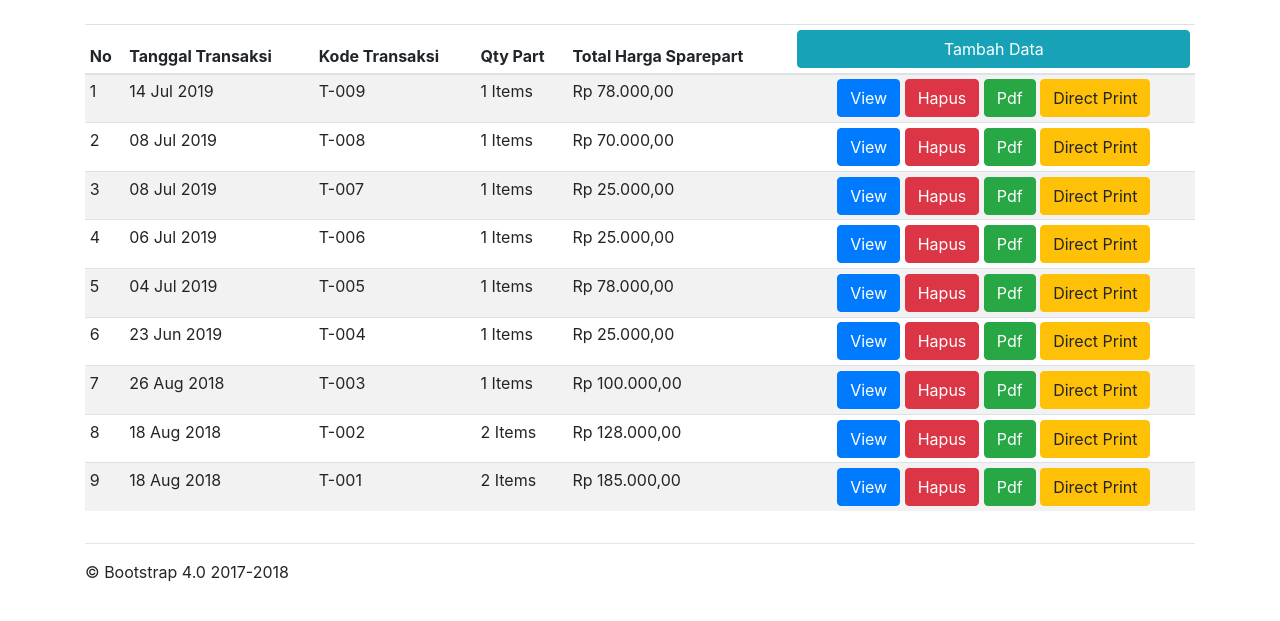
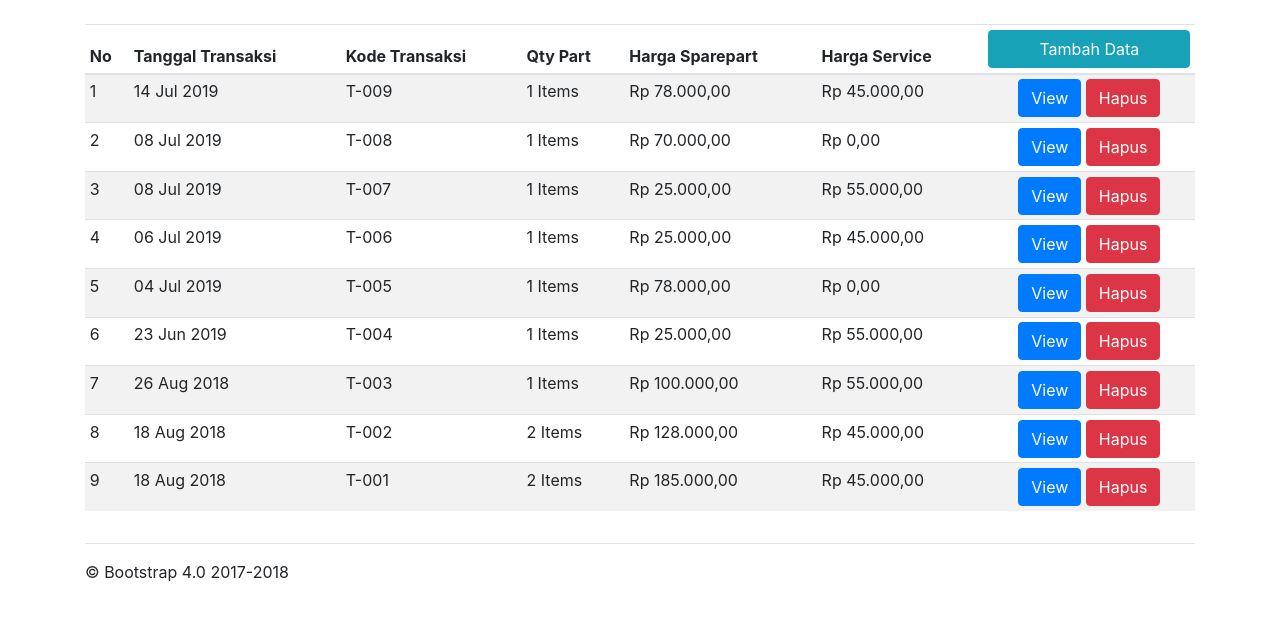
Before and after one commit to yaqie/bengkel_david, a CodeIgniter app: page /database/penjualan in a window 1280 px wide. Shown: the part 56-677 px from the top of the page. Run offline with CodeIgniter, Linux system fonts and the light colour scheme; the visitor is signed in with stand-in values (Sample User, id 1); data comes from the database, SQL or seed files in the repository.

Commit message:
commit ke 2

```diff
--- a/application/config/config.php
+++ b/application/config/config.php
@@ -23,7 +23,9 @@ defined('BASEPATH') OR exit('No direct script access allowed');
 | a PHP script and you can easily do that on your own.
 |
 */
-$config['base_url'] = 'http://localhost/bengkel2/';
+$root = "http://".$_SERVER['HTTP_HOST'];
+$root .= str_replace(basename($_SERVER['SCRIPT_NAME']),"",$_SERVER['SCRIPT_NAME']);
+$config['base_url']    = "$root";
 
 /*
 |--------------------------------------------------------------------------
--- a/application/controllers/Penjualan.php
+++ b/application/controllers/Penjualan.php
@@ -15,7 +15,7 @@ class Penjualan extends CI_Controller{
         $data=array(
             'title'=>'Transaksi',
             'active_penjualan'=>'active',
-            'data_penjualan'=>$this->MyModel->getAllDataPenjualan(),
+            'data_penjualan'=>$this->MyModel->getAllDataPenjualan()
         );
         $this->load->view('element/header',$data);
         $this->load->view('pages/v_penjualan');
@@ -92,6 +92,7 @@ class Penjualan extends CI_Controller{
     }
 //Masukan data dari session ke database
     function simpan_penjualan(){
+        // echo $this->input->post('harga2');
         $data = array(
             'kd_transaksi'=>$this->input->post('kd_transaksi'),
             'kd_pelanggan'=>$this->input->post('kd_pelanggan'),
--- a/application/views/pages/ajax_detail_servis.php
+++ b/application/views/pages/ajax_detail_servis.php
@@ -12,6 +12,7 @@ if(isset($detail_layanan)){
     <label class="form-label">Biaya</label>
     <input name="harga" type="text" value="<?php echo currency_format($row->harga); ?>"
 	class="form-control" readonly>
+    <input name="harga2" type="hidden" value="<?php echo $row->harga; ?>" >
 </fieldset>
     <?php
     }
--- a/application/views/pages/v_master.php
+++ b/application/views/pages/v_master.php
@@ -20,7 +20,7 @@
 		      <li class="nav-item">
             <a class="nav-link" href="#tabPart"  data-toggle="tab">Sparepart</a>
           </li>
-		  </li>
+		  <!-- </li> -->
 		      <li class="nav-item">
             <a class="nav-link" href="#tabService"  data-toggle="tab">Service</a>
           </li>
@@ -32,7 +32,7 @@
           </li>
         </ul>
         <div class="tab-content">
-    <div class="tab-pane active" id="home"><br>ValconWare</div>
+            <div class="tab-pane active" id="home"><br><?php $this->load->view('pages/v_tab_buka_tutup')?></div>
             <div class="tab-pane fade" id="tabPelanggan"><br><?php $this->load->view('pages/v_tab_master_pelanggan')?></div>
             <div class="tab-pane fade" id="tabKendaraan"><br>Halaman belum tersedia</div>
             <div class="tab-pane fade" id="tabPemasok"><br>Halaman belum tersedia</div>
--- a/application/views/pages/v_penjualan.php
+++ b/application/views/pages/v_penjualan.php
@@ -10,7 +10,8 @@
     <th>Tanggal Transaksi</th>
     <th>Kode Transaksi</th>
     <th>Qty Part</th>
-    <th>Total Harga Sparepart</th>
+    <th>Harga Sparepart</th>
+    <th>Harga Service</th>
       <th>
        <a href="<?php echo site_url('penjualan/pages_tambah_penjualan')?>" class="btn  btn-block btn-inverse btn-info" >Tambah Data</a>
       </th>
@@ -21,6 +22,17 @@
     $no=1;
     if(isset($data_penjualan)){
     foreach($data_penjualan as $row){
+      if($row->id_servis != 0){
+        $servis = $this->db->query("SELECT * FROM servis WHERE id_servis = $row->id_servis")->row();
+        if($servis->harga > 0){
+          $harga = $servis->harga;
+        } else if ($servis->harga == 0){
+          $harga = 0;
+        }
+      } else {
+        $harga = 0;
+      }
+
     ?>
         <tr>
         <td><?php echo $no++; ?></td>
@@ -28,12 +40,13 @@
         <td><?php echo $row->kd_transaksi; ?></td>
         <td><?php echo $row->jumlah; ?> Items</td>
         <td><?php echo currency_format($row->biaya_part); ?></td>
+        <td><?php echo currency_format($harga); ?></td>
               <td align="center">
                 <a class="btn btn-primary" href="<?php echo site_url('penjualan/detail_penjualan/'.$row->kd_transaksi)?>" > View</a>
                 <a class="btn btn-danger" href="<?php echo site_url('penjualan/hapus/'.$row->kd_transaksi)?>"
                 onclick="return confirm('Data akan dihapus ?')"> Hapus</a>
-                <a class="btn btn-success" href="#">Pdf</a>
-				<a class="btn btn-warning" href="#">Direct Print</a>
+                <!-- <a class="btn btn-success" href="#">Pdf</a>
+				<a class="btn btn-warning" href="#">Direct Print</a> -->
               </td>
           </tr>
       <?php }
```
Also changed, not shown: application/controllers/Master.php (+11 -0 lines), application/views/pages/v_add_penjualan.php (+7 -3 lines), application/views/pages/v_detail_penjualan.php (+11 -4 lines), application/views/pages/v_tab_buka_tutup.php (added, +24 -0 lines). Lines whose indentation alone changed are shown as unchanged.
